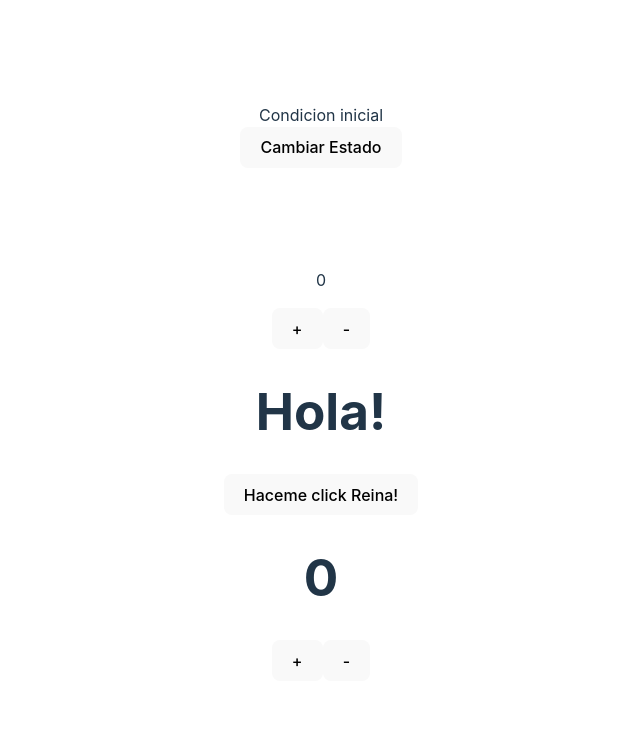
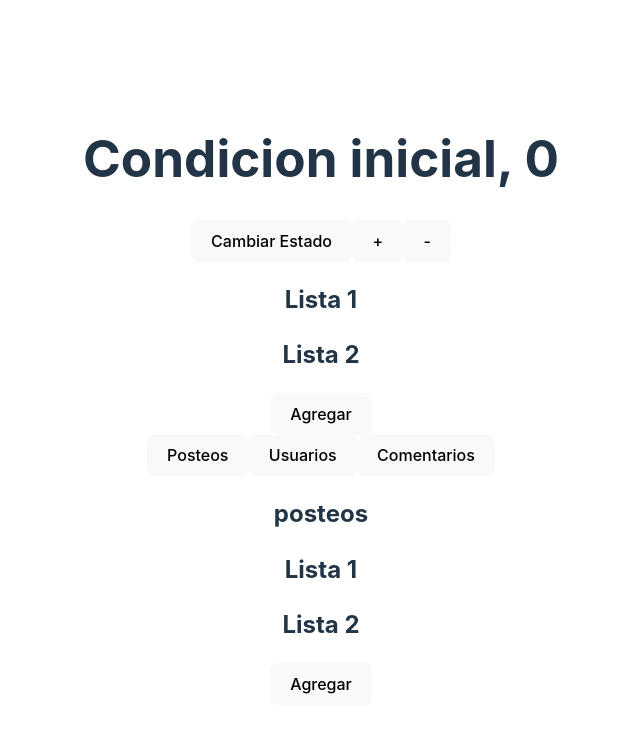
Before and after one commit to santillan234/React, a React (Vite) app in the folder repasoHooks/: page / in a window 1280 px wide. Shown: the top 732 px of the page, without its empty margins (319-959 px from the left). Built offline with nearby package versions, Linux system fonts and the light colour scheme.

Commit message:
commit 16-11

```diff
--- /dev/null
+++ b/repasoHooks/src/Add.jsx
@@ -0,0 +1,20 @@
+import { useState } from "react"
+
+export default function Add () {
+  const [lista, setLista] = useState(() => [
+    {id: 1, title: "Lista 1"},
+    {id: 2, title: "Lista 2"}
+  ])
+
+  const cantidad = (lista.length + 1)
+  const add = () => setLista([...lista,{id: cantidad, title: `Lista ${cantidad}`}])
+
+  return(
+    <>
+      <div>
+        {lista.map( items => <h2 key={items.id}>{items.title}</h2>)}
+        <button onClick={add}>Agregar</button>
+      </div>
+    </>
+  )
+}
--- a/repasoHooks/src/App.jsx
+++ b/repasoHooks/src/App.jsx
@@ -1,17 +1,15 @@
+import Add from './Add'
 import './App.css'
-import { useState } from 'react'
-import { Contador } from './Contador'
-import { Count } from './Count'
+import Blog from './Blog'
+import Contar from './Contar'
 
 export function App() {
-  const [estado, setEstado] = useState('Condicion inicial')
 
   return (
     <>
-      <div>{estado}</div>
-      <button onClick={() => setEstado('Condicion modificada')} >Cambiar Estado</button>
-      <Contador />
-      <Count />
+      <Contar />
+      <Blog />
+      <Add />
     </>
   )
 }
--- /dev/null
+++ b/repasoHooks/src/Blog.jsx
@@ -0,0 +1,19 @@
+import { useEffect } from "react"
+import { useState } from "react"
+
+export default function Blog (){
+  const [recurso, setRecurso] = useState(() => ('posteos'));
+
+  useEffect(() => {console.log('Efecto Secundario')}, [recurso])
+
+  return(
+    <>
+      <div>
+        <button onClick={() => setRecurso('posteos')}>Posteos</button>
+        <button onClick={() => setRecurso('usuarios')}>Usuarios</button>
+        <button onClick={() => setRecurso('comentarios')}>Comentarios</button>
+      </div>
+      <h2>{recurso}</h2>
+    </>
+  )
+}
--- a/repasoHooks/src/Contador.jsx
+++ /dev/null
@@ -1,16 +0,0 @@
-import { useState } from "react"
-
-export function Contador (){
-  const [contador, setContador] = useState(0)
-
-  const sumar = () => setContador(contador + 1)
-  const restar = () => setContador(contador - 1)
-
-  return(
-    <>
-      <p style={{marginTop: '100px'}}>{contador}</p>
-      <button onClick={sumar}>+</button>
-      <button onClick={restar}>-</button>
-    </>
-  )
-}
--- /dev/null
+++ b/repasoHooks/src/Contar.jsx
@@ -0,0 +1,30 @@
+import { useState } from "react"
+
+export default function Contar () {
+  const [estado, setEstado] = useState(() => ('Condicion inicial'));
+
+  const [contador, setContador] = useState(() => (0));
+  const sumar = () => setContador(contador + 1);
+  const restar = () => setContador(contador - 1)
+
+  const [lista, setLista] = useState(() => [
+    {id: 1, title: "Lista 1"},
+    {id: 2, title: "Lista 2"}
+  ])
+  const lengthSumar = (lista.length + 1)
+  const add = () => setLista([...lista,{id: lengthSumar, title: `Lista ${lengthSumar}`}])
+
+  return(
+    <>
+      <h1>{estado}, {contador} </h1>
+      <button onClick={() => setEstado('Condicion secundaria')}>Cambiar Estado</button>
+      <button onClick={sumar}>+</button>
+      <button onClick={restar}>-</button>
+
+      <div>
+        {lista.map(items => <h2 key={items.id}>{items.title}</h2>)}
+        <button onClick={add}>Agregar</button>
+      </div>
+    </>
+  )
+};
--- a/repasoHooks/src/Count.jsx
+++ /dev/null
@@ -1,23 +0,0 @@
-import { useState } from "react"
-
-export function Count (){
-  const [estado, setEstado] = useState('Hola!');
-
-  const [contador, setContador] = useState(0);
-  const sumar = () => setContador(contador + 1);
-  const restar = ()=> setContador(contador - 1);
-
-  return(
-    <>
-      <p>
-        <h1>{estado} </h1>
-        <button onClick={() => setEstado('Te amo HERMOSA!')} >Haceme click Reina!</button>
-      </p>
-      <p>
-        <h1>{contador}</h1>
-        <button onClick={sumar}>+</button>
-        <button onClick={restar}>-</button>
-      </p>
-    </>
-  )
-}
```
